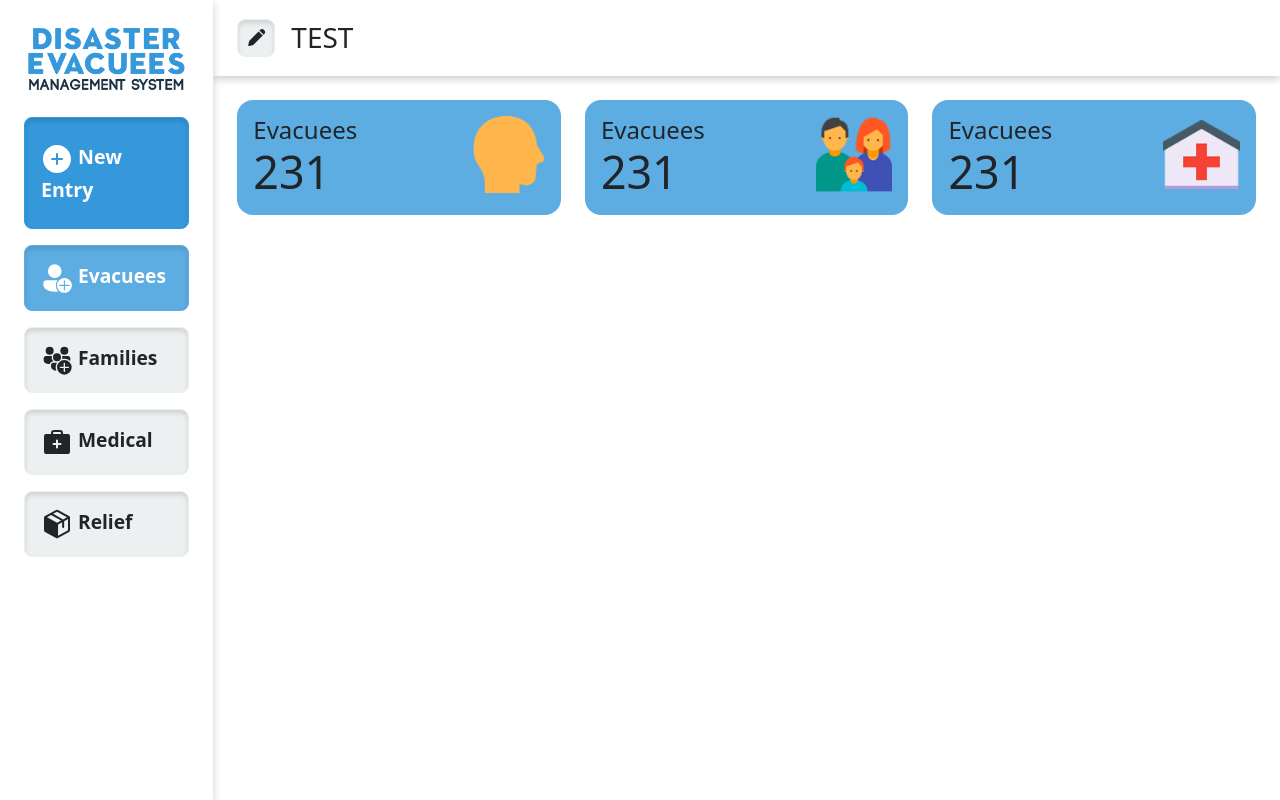
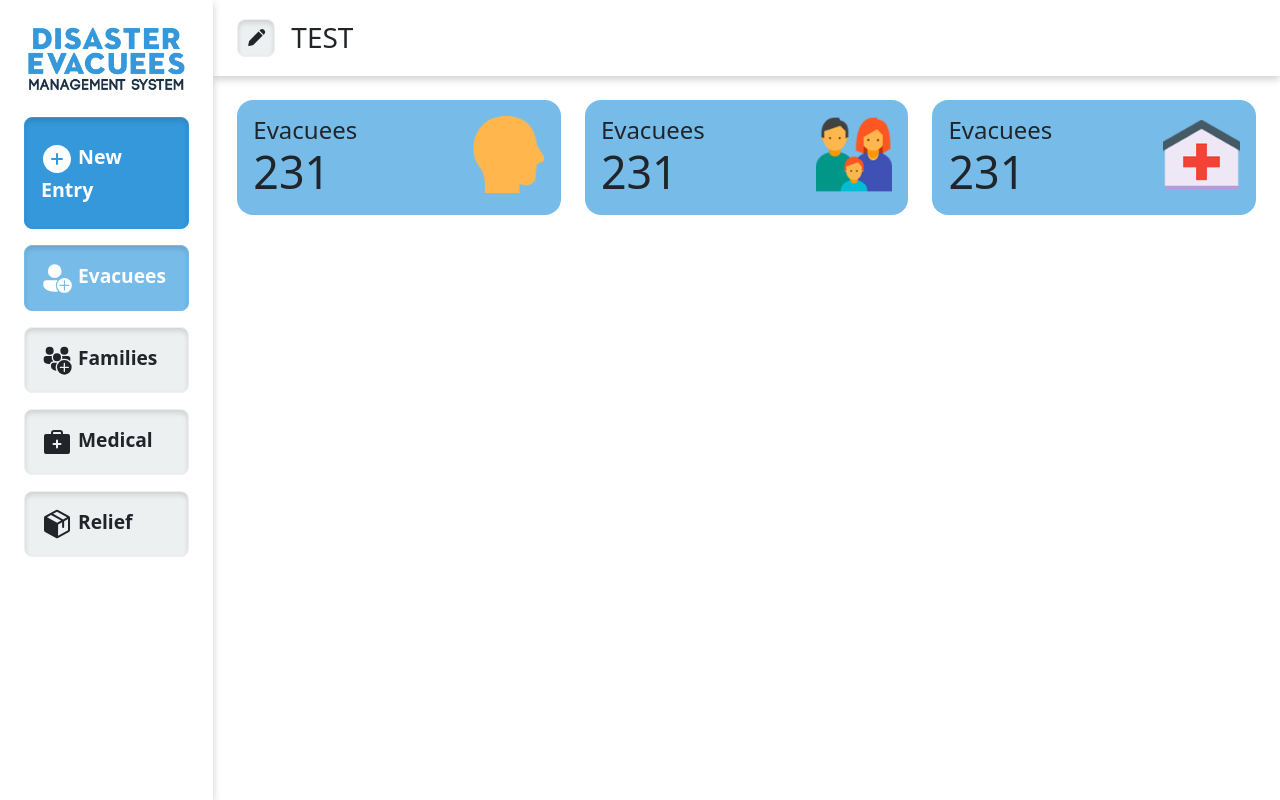
Before and after one commit to iooosef/dems, a Vue app: page / in a window 1280 px wide. Built offline with nearby package versions, Linux system fonts and the light colour scheme.

Commit message:
Changed shading of color-dems-secondary

```diff
--- a/src/assets/styles/variables.scss
+++ b/src/assets/styles/variables.scss
@@ -1,10 +1,10 @@
 $color-dems-primary: #3498db;
-$color-dems-secondary: #5dade2;
+$color-dems-secondary: #77bce9;
 $color-dems-dark: #1c3144;
 $color-dems-light: #ecf0f1;
 
 $color-dems-primary-rgb: rgb(52, 152, 219);
-$color-dems-secondary-rgb: rgb(93, 173, 226);
+$color-dems-secondary-rgb: rgb(119, 188, 233);
 $color-dems-dark-rgb: rgb(28, 49, 68);
 $color-dems-light-rgb: rgb(236, 240, 241);
 
```
